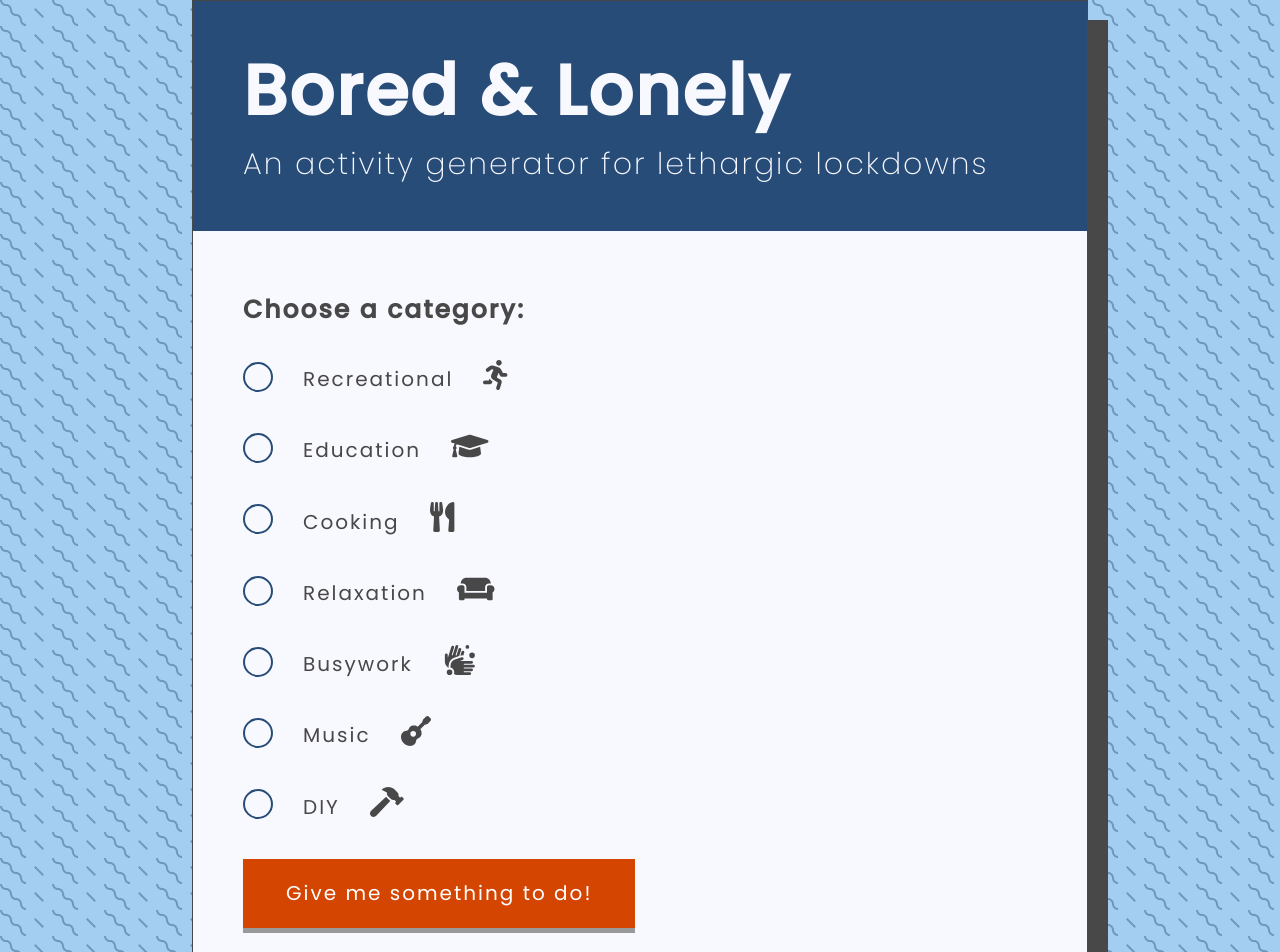
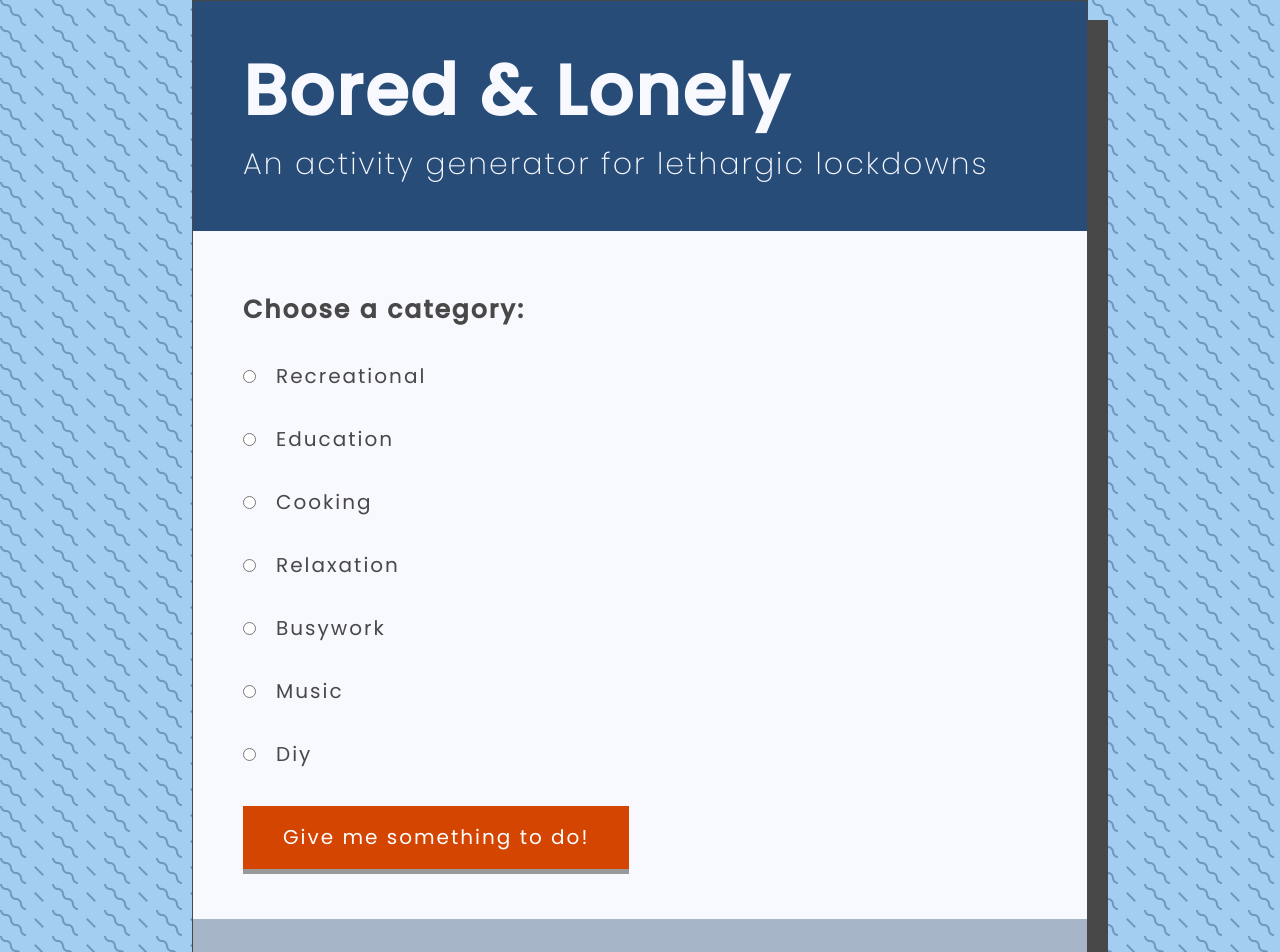
Before and after one commit to nate-kelly/bored-and-lonely, a React (Create React App) app: page / in a window 1280 px wide. Shown: the top 952 px of the page. Built offline with nearby package versions, Linux system fonts and the light colour scheme.

Commit message:
refactoring form component and tweaking styles

```diff
--- a/src/App.js
+++ b/src/App.js
@@ -7,6 +7,9 @@ import './styles.css';
 import { useState } from 'react';
 
 function App() {
+  // State to store/update activity and type variables with API and form values
+  const [ activity, setActivity ] = useState('');
+  const [ type, setType ] = useState('');
 
   // API call on form submit
   const handleSubmit = (event) => {
@@ -30,10 +33,6 @@ function App() {
     setType(radioValue);
   }
 
-  // State to store update activity and type variables with API and form values
-  const [ activity, setActivity ] = useState('');
-  const [ type, setType ] = useState('');
-
   // Firesbase data
   // const [ tasks, setTasks ] = useState([]);
   // useEffect(() => {
@@ -52,6 +51,8 @@ function App() {
   //     setTasks(newState);
   //   })
   // }, []);
+
+  // On button click, push to database with activity as value
 
   // Page content
   return (
--- a/src/Form.js
+++ b/src/Form.js
@@ -1,63 +1,69 @@
-import { FontAwesomeIcon } from '@fortawesome/react-fontawesome';
-import { faRunning, faGraduationCap, faUtensils, faCouch, faHandsWash, faGuitar, faHammer } from '@fortawesome/free-solid-svg-icons';
+// import { FontAwesomeIcon } from '@fortawesome/react-fontawesome';
+// import { faRunning, faGraduationCap, faUtensils, faCouch, faHandsWash, faGuitar, faHammer } from '@fortawesome/free-solid-svg-icons';
 
 const Form = ({ submit, selection }) => {
-  // const categories = ['Recreational', 'Education', 'Cooking', 'Relaxation', 'Busywork', 'Music', 'DIY'];
+  const categories = ['recreational', 'education', 'cooking', 'relaxation', 'busywork', 'music', 'diy'];
   return (
-    <section className="formSection">
+    <section className='formSection'>
       <form onSubmit={submit}>
         <h3>Choose a category:</h3>
-        {/* {
-        categories.map((type) => {
+        {
+          categories.map((type, index) => {
             return (
-            <div>
+              <div className='radioSelect' key={index}>
+                <input
+                  type='radio'
+                  name='activityType'
+                  id={type}
+                  onChange={(event) => selection(event.target.value)}
+                  value={type}
+                  required
+                />
                 <label htmlFor={type}>{type}</label>
-              <input type="radio" name="activityType" id={type} onChange={(event) => selection(event.target.value)} value={type} required />
               </div>
             )
           })
-        } */}
-        <div className="radioSelect">
-          <input type="radio" name="activityType" id="recreational" onChange={(event) => selection(event.target.value)} value="recreational" required />
-          <label htmlFor="recreational">Recreational</label>
-          <FontAwesomeIcon icon={faRunning} className="icon" />
-        </div>
-        <div className="radioSelect">
-          <input type="radio" name="activityType" id="education" onChange={(event) => selection(event.target.value)} value="education" />
-          <label htmlFor="education">Education</label>
-          <FontAwesomeIcon icon={faGraduationCap} className="icon" />
-        </div>
-        <div className="radioSelect">
-          <input type="radio" name="activityType" id="cooking" onChange={(event) => selection(event.target.value)} value="cooking" />
-          <label htmlFor="cooking">Cooking</label>
-          <FontAwesomeIcon icon={faUtensils} className="icon" />
-        </div>
-        <div className="radioSelect">
-          <input type="radio" name="activityType" id="relaxation" onChange={(event) => selection(event.target.value)} value="relaxation" />
-          <label htmlFor="relaxation">Relaxation</label>
-          <FontAwesomeIcon icon={faCouch} className="icon" />
-        </div>
-        <div className="radioSelect">
-          <input type="radio" name="activityType" id="busywork" onChange={(event) => selection(event.target.value)} value="busywork" />
-          <label htmlFor="busywork">Busywork</label>
-          <FontAwesomeIcon icon={faHandsWash} className="icon" />
-        </div>
-        <div className="radioSelect">
-          <input type="radio" name="activityType" id="music" onChange={(event) => selection(event.target.value)} value="music" />
-          <label htmlFor="music">Music</label>
-          <FontAwesomeIcon icon={faGuitar} className="icon" />
-        </div>
-        <div className="radioSelect">
-          <input type="radio" name="activityType" id="diy" onChange={(event) => selection(event.target.value)} value="diy" />
-          <label htmlFor="diy">DIY</label>
-          <FontAwesomeIcon icon={faHammer} className="icon" />
-        </div>
-        <div className="buttonSelect">
+        }
         <button>Give me something to do!</button>
-        </div>
       </form>
     </section>
   )
 }
 
 export default Form;
+
+// <div className='radioSelect'>
+//           <input type='radio' name='activityType' id='recreational' onChange={(event) => selection(event.target.value)} value='recreational' required />
+//           <label htmlFor='recreational'>Recreational</label>
+//           <FontAwesomeIcon icon={faRunning} className='icon' />
+//         </div>
+//         <div className='radioSelect'>
+//           <input type='radio' name='activityType' id='education' onChange={(event) => selection(event.target.value)} value='education' />
+//           <label htmlFor='education'>Education</label>
+//           <FontAwesomeIcon icon={faGraduationCap} className='icon' />
+//         </div>
+//         <div className='radioSelect'>
+//           <input type='radio' name='activityType' id='cooking' onChange={(event) => selection(event.target.value)} value='cooking' />
+//           <label htmlFor='cooking'>Cooking</label>
+//           <FontAwesomeIcon icon={faUtensils} className='icon' />
+//         </div>
+//         <div className='radioSelect'>
+//           <input type='radio' name='activityType' id='relaxation' onChange={(event) => selection(event.target.value)} value='relaxation' />
+//           <label htmlFor='relaxation'>Relaxation</label>
+//           <FontAwesomeIcon icon={faCouch} className='icon' />
+//         </div>
+//         <div className='radioSelect'>
+//           <input type='radio' name='activityType' id='busywork' onChange={(event) => selection(event.target.value)} value='busywork' />
+//           <label htmlFor='busywork'>Busywork</label>
+//           <FontAwesomeIcon icon={faHandsWash} className='icon' />
+//         </div>
+//         <div className='radioSelect'>
+//           <input type='radio' name='activityType' id='music' onChange={(event) => selection(event.target.value)} value='music' />
+//           <label htmlFor='music'>Music</label>
+//           <FontAwesomeIcon icon={faGuitar} className='icon' />
+//         </div>
+//         <div className='radioSelect'>
+//           <input type='radio' name='activityType' id='diy' onChange={(event) => selection(event.target.value)} value='diy' />
+//           <label htmlFor='diy'>DIY</label>
+//           <FontAwesomeIcon icon={faHammer} className='icon' />
+//         </div>
--- a/src/styles.css
+++ b/src/styles.css
@@ -83,23 +83,29 @@ header {
 
 /* Form Styles */
 
-form {
+/* form {
   display: flex;
   flex-direction: column;
   justify-content: center;
   align-items: left;
+} */
+
+.radioSelect {
+  margin: 4rem 0;
 }
 
-.radioSelect {
-  margin: 2rem 0;
-  position: relative;
+label {
+  text-transform: capitalize;
+  margin-left: 2rem;
 }
 
-.buttonSelect {
-  margin-top: 2rem;
-}
+/* input[type='radio'] {
+  appearance: none;
+  -webkit-appearance: none;
+  -moz-appearance: none;
+} */
 
-input {
+/* input {
   opacity: 0;
   height: 4rem;
   width: 4rem;
@@ -115,6 +121,7 @@ input {
 
 label {
   margin-left: 6rem;
+  text-transform: capitalize;
 }
 
 label::before {
@@ -146,20 +153,17 @@ input:checked + label::after {
 input:focus + label::before {
 	box-shadow: 0 0 0 0.3rem #d34500;
   outline: 0.3rem solid transparent;
-}
+} */
 
 button {
-  display: inline;
   padding: 2rem 4rem;
   font-size: inherit;
   font-family: inherit;
   letter-spacing: inherit;
-  text-align: center;
   cursor: pointer;
-  outline: none;
   color: #fff;
+  border: 0;
   background-color: #d34500;
-  border: 3px solid transparent;
   box-shadow: 0 0.5rem #999;
 }
 
@@ -171,7 +175,7 @@ button:focus {
 button:active {
   background: #333333;
   box-shadow: 0 0 #999;
-  transform: translateY(4px);
+  transform: translateY(0.5rem);
 }
 
 /* Footer Styles */
@@ -189,7 +193,6 @@ footer a {
 footer a:hover,
 footer a:focus {
   color: black;
-  font-weight: 500;
   text-decoration: underline;
 }
 
```
Lines whose indentation alone changed are shown as unchanged.
